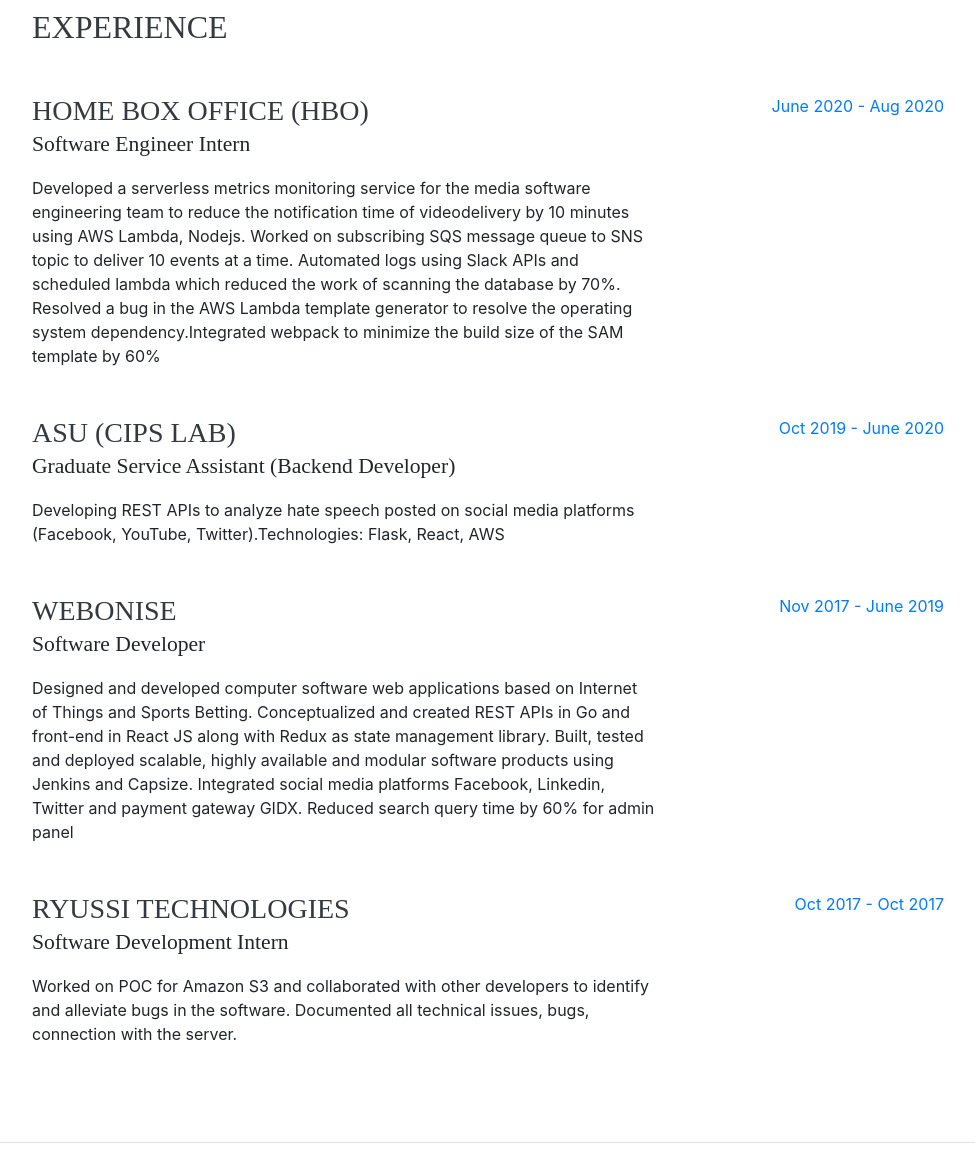
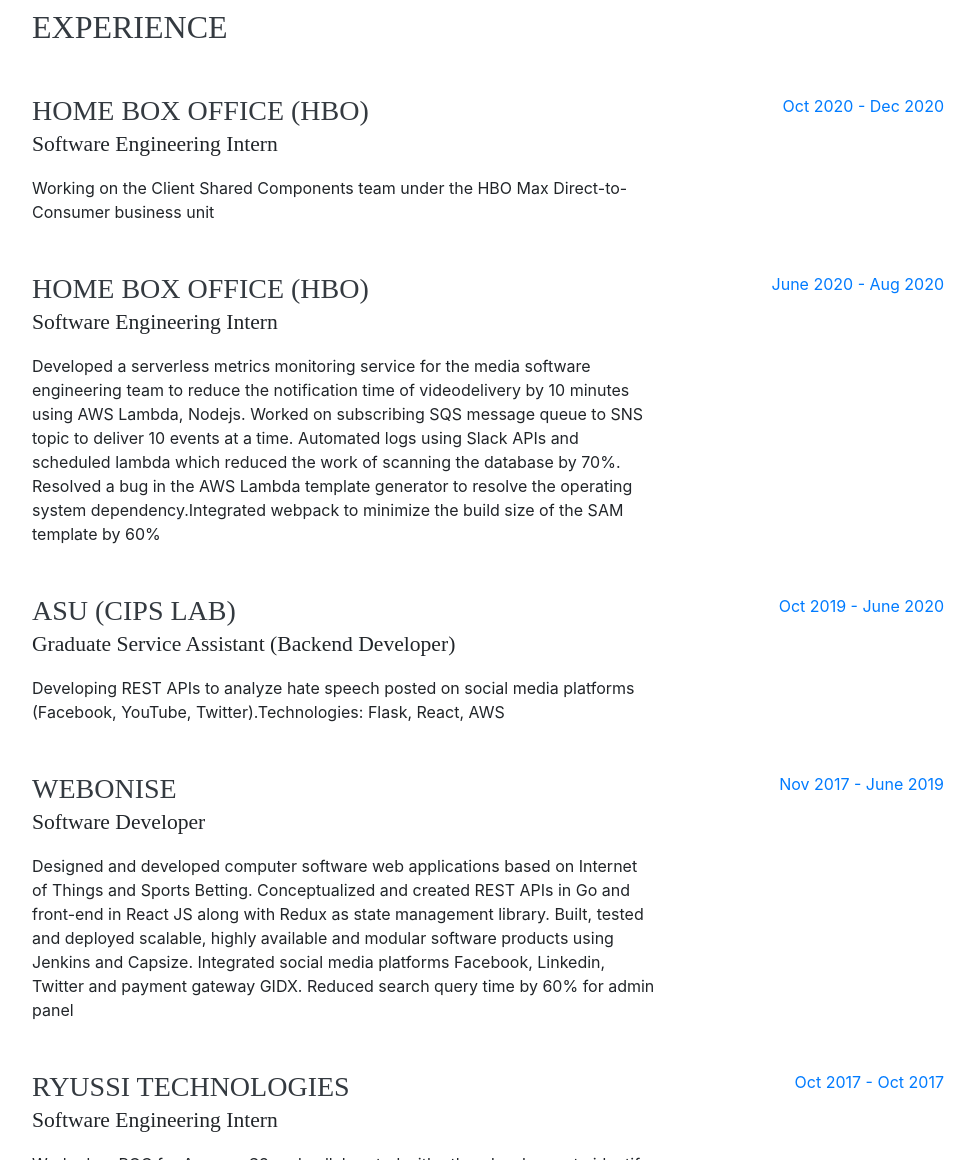
Before and after one commit to owaiskazi19/owaiskazi19.github.io, a website with bundled scripts: page index.html in a window 1280 px wide. Shown: the part 1640-2800 px from the top of the page, without its empty margins (288-1263 px from the left). Built offline with nearby package versions, Linux system fonts and the light colour scheme; a web font is replaced by a local one.

Commit message:
Adds new experience

```diff
--- a/index.html
+++ b/index.html
@@ -105,10 +105,7 @@
 
         <p>
           I am a graduate student in the department of Computer Science at Arizona State University.
-Currently, I am part of
-<a href = "http://www.public.asu.edu/~hdavulcu/">Cognitive Information Processing Systems (CIPS) Lab</a>
-and involved in research projects under
-<a href = "https://isearch.asu.edu/profile/515694">Prof Hasan Davulcu</a>.
+Currently, I am working as a Software Engineering Intern at HBO under the Direct-to-Consumer business unit.
 Prior to my masters, I have worked for two years as a Full Stack Developer mainly in Python, React and GoLang.
 <br>
 <br>
@@ -172,7 +169,24 @@
         <div class="resume-item d-flex flex-column flex-md-row mb-5">
           <div class="resume-content mr-auto">
             <h3 class="mb-0">Home Box Office (HBO)</h3>
-            <div class="subheading mb-3">Software Engineer Intern</div>
+            <div class="subheading mb-3">Software Engineering Intern</div>
+
+
+            Working on the Client Shared Components team under the HBO Max Direct-to-Consumer business unit
+
+
+
+
+          </div>
+          <div class="resume-date text-md-right">
+            <span class="text-primary">Oct 2020 - Dec 2020</span>
+          </div>
+        </div>
+
+        <div class="resume-item d-flex flex-column flex-md-row mb-5">
+          <div class="resume-content mr-auto">
+            <h3 class="mb-0">Home Box Office (HBO)</h3>
+            <div class="subheading mb-3">Software Engineering Intern</div>
 
 
             Developed a serverless metrics monitoring service for the media software engineering team to reduce the notification time of videodelivery by 10 minutes using AWS Lambda, Nodejs. Worked on subscribing SQS message queue to SNS topic to deliver 10 events at a time. Automated logs using Slack APIs and scheduled lambda which reduced the work of scanning the database by 70%. Resolved a bug in the AWS Lambda template generator to resolve the operating system dependency.Integrated webpack to minimize the build size of the SAM template by 60%
@@ -223,7 +237,7 @@
         <div class="resume-item d-flex flex-column flex-md-row mb-5">
           <div class="resume-content mr-auto">
             <h3 class="mb-0">Ryussi Technologies</h3>
-            <div class="subheading mb-3">Software Development Intern</div>
+            <div class="subheading mb-3">Software Engineering Intern</div>
 
 
               Worked on POC for Amazon S3 and collaborated with other developers to identify and alleviate bugs in the software. Documented all technical issues, bugs, connection with the server.
```
